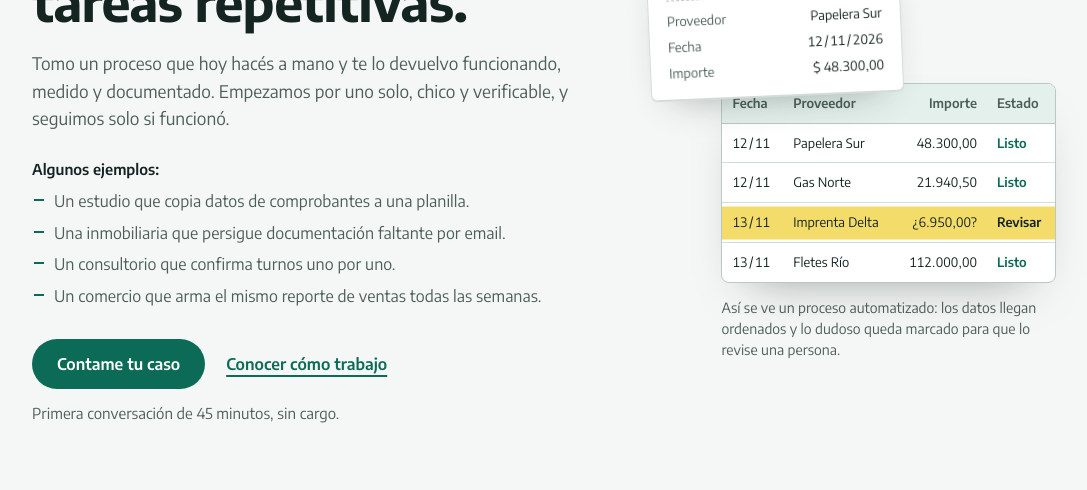
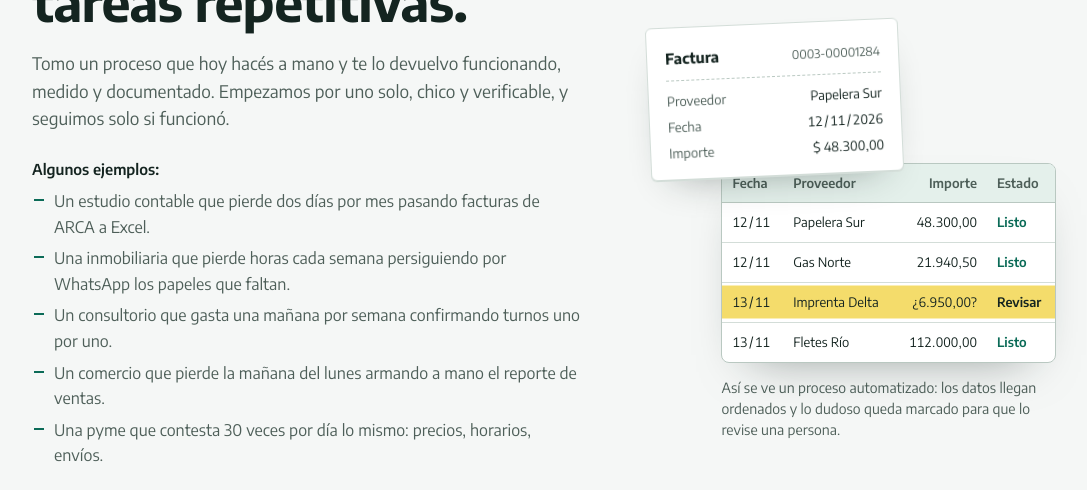
Before and after one commit to Patroz83/patroz83.github.io, a plain HTML site: page consultoria.html in a window 1280 px wide. Shown: the part 283-773 px from the top of the page, without its empty margins (96-1183 px from the left). Drawn offline with Linux system fonts and the light colour scheme.

Commit message:
Ejemplos más concretos, con el tiempo que se pierde
Co-Authored-By: Claude Opus 5.5 <noreply@anthropic.com>
Claude-Session: https://claude.ai/code/session_01KyEX4iLBfZ7fPVmoMtSUKZ

```diff
--- a/consultoria.html
+++ b/consultoria.html
@@ -417,7 +417,7 @@ nav a{padding:13px 8px;font-size:16px}
 <h1><span data-es="Recuperá las horas que hoy se van" data-en="Win back the hours lost">Recuperá las horas que hoy se van</span> <em data-es="en tareas repetitivas." data-en="to repetitive tasks.">en tareas repetitivas.</em></h1>
 <p class="body-lg" data-es="Tomo un proceso que hoy hacés a mano y te lo devuelvo funcionando, medido y documentado. Empezamos por uno solo, chico y verificable, y seguimos solo si funcionó." data-en="I take a process you do by hand today and hand it back working, measured and documented. We start with just one, small and verifiable, and only continue if it worked.">Tomo un proceso que hoy hacés a mano y te lo devuelvo funcionando, medido y documentado. Empezamos por uno solo, chico y verificable, y seguimos solo si funcionó.</p>
 <p class="examples-title" data-es="Algunos ejemplos:" data-en="A few examples:">Algunos ejemplos:</p>
-<ul class="examples"><li data-es="Un estudio que copia datos de comprobantes a una planilla." data-en="A practice copying invoice data into a spreadsheet.">Un estudio que copia datos de comprobantes a una planilla.</li><li data-es="Una inmobiliaria que persigue documentación faltante por email." data-en="A real estate agency chasing missing documents by email.">Una inmobiliaria que persigue documentación faltante por email.</li><li data-es="Un consultorio que confirma turnos uno por uno." data-en="A clinic confirming appointments one by one.">Un consultorio que confirma turnos uno por uno.</li><li data-es="Un comercio que arma el mismo reporte de ventas todas las semanas." data-en="A shop building the same sales report every week.">Un comercio que arma el mismo reporte de ventas todas las semanas.</li></ul>
+<ul class="examples"><li data-es="Un estudio contable que pierde dos días por mes pasando facturas de ARCA a Excel." data-en="An accounting firm losing two days a month copying tax invoices into Excel.">Un estudio contable que pierde dos días por mes pasando facturas de ARCA a Excel.</li><li data-es="Una inmobiliaria que pierde horas cada semana persiguiendo por WhatsApp los papeles que faltan." data-en="A real estate agency losing hours every week chasing missing paperwork on WhatsApp.">Una inmobiliaria que pierde horas cada semana persiguiendo por WhatsApp los papeles que faltan.</li><li data-es="Un consultorio que gasta una mañana por semana confirmando turnos uno por uno." data-en="A clinic spending a morning every week confirming appointments one by one.">Un consultorio que gasta una mañana por semana confirmando turnos uno por uno.</li><li data-es="Un comercio que pierde la mañana del lunes armando a mano el reporte de ventas." data-en="A shop losing Monday morning building the sales report by hand.">Un comercio que pierde la mañana del lunes armando a mano el reporte de ventas.</li><li data-es="Una pyme que contesta 30 veces por día lo mismo: precios, horarios, envíos." data-en="A small business answering the same questions 30 times a day: prices, hours, shipping.">Una pyme que contesta 30 veces por día lo mismo: precios, horarios, envíos.</li></ul>
 <div class="hero-actions"><a class="btn primary" href="#contacto"><span data-es="Contame tu caso" data-en="Tell me about your case">Contame tu caso</span></a><a class="btn text" href="#como" data-es="Conocer cómo trabajo" data-en="See how I work">Conocer cómo trabajo</a></div>
 <p class="hero-note" data-es="Primera conversación de 45 minutos, sin cargo." data-en="First 45-minute conversation, free of charge.">Primera conversación de 45 minutos, sin cargo.</p>
 </div><figure class="demo" aria-label="Ilustración: los datos de un comprobante pasan a una planilla y lo dudoso queda marcado para revisar" data-aria-es="Ilustración: los datos de un comprobante pasan a una planilla y lo dudoso queda marcado para revisar" data-aria-en="Illustration: data from an invoice goes into a spreadsheet and anything doubtful is flagged for review">
```
